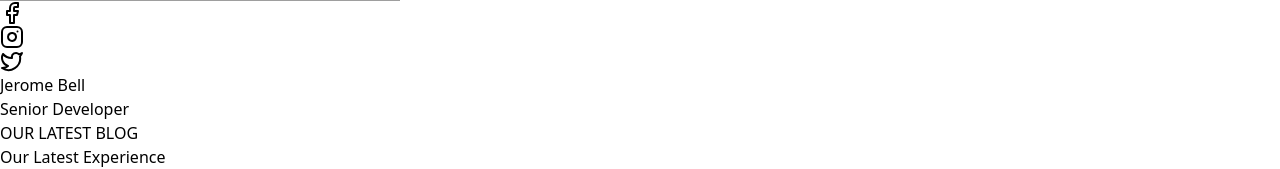
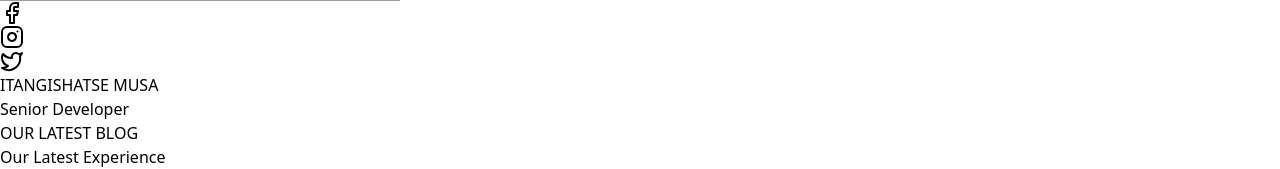
Before and after one commit to elisate/dtechel, a React (Vite) app: page / in a window 1280 px wide. Shown: the part 7955-8124 px from the top of the page. Built offline with nearby package versions, Linux system fonts and the light colour scheme; grey boxes are pictures that could not be loaded.

Commit message:
fix some change

```diff
--- a/src/LandingPageComponents/Team.tsx
+++ b/src/LandingPageComponents/Team.tsx
@@ -2,6 +2,7 @@ import { Facebook, Instagram, Twitter } from 'lucide-react';
 import ceo from "../assets/ceo.jpg"
 import tech_lead from "../assets/tech_lead.jpg"
 import dev1 from "../assets/dev1.png"
+import dev2 from "../assets/dev2.jpg"
 
 function Team() {
   const teamMembers = [
@@ -40,9 +41,9 @@ function Team() {
     },
     {
       id: 4,
-      name: "Jerome Bell",
+      name: "ITANGISHATSE MUSA",
       position: "Senior Developer",
-      image: "https://images.unsplash.com/photo-1500648767791-00dcc994a43e?w=600&q=80",
+      image: dev2,
       socials: {
         facebook: "#",
         instagram: "#",
```
Also changed, not shown: src/assets/dev2.jpeg (added).
